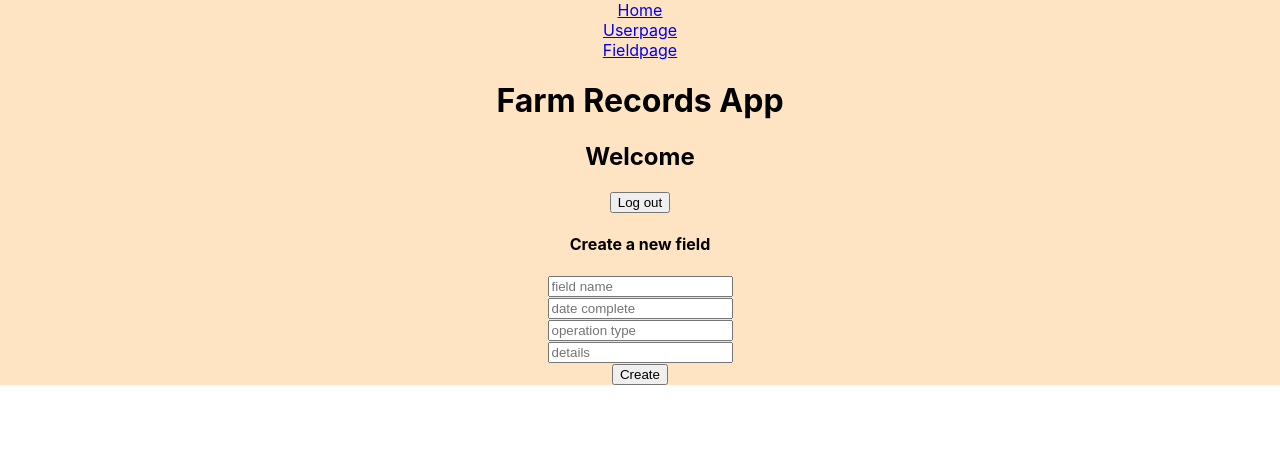
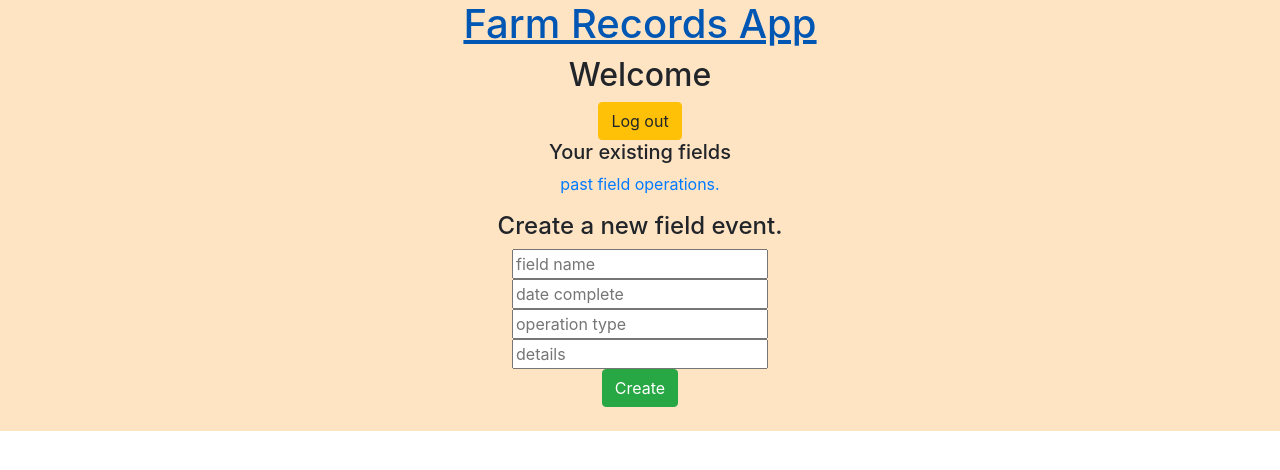
Before and after one commit to countryraised/farm-records-frontend, a React (Create React App) app: page /userpage in a window 1280 px wide. Shown: the top 470 px of the page. Built offline with nearby package versions, Linux system fonts and the light colour scheme; no server answers.

Commit message:
added bootstrap css, working on css styling

```diff
--- a/package.json
+++ b/package.json
@@ -8,6 +8,7 @@
     "@testing-library/user-event": "^12.8.1",
     "axios": "^0.21.1",
     "bcryptjs": "^2.4.3",
+    "bootstrap": "^5.0.0-beta2",
     "cookie-parser": "^1.4.5",
     "express": "^4.17.1",
     "jsonwebtoken": "^8.5.1",
--- a/public/index.html
+++ b/public/index.html
@@ -24,7 +24,11 @@
       work correctly both with client-side routing and a non-root public URL.
       Learn how to configure a non-root public URL by running `npm run build`.
     -->
-    <title>React App</title>
+
+    <!-- // to use bootstrap -->
+    <link rel="stylesheet" href="https://stackpath.bootstrapcdn.com/bootstrap/4.3.1/css/bootstrap.min.css" integrity="sha384-ggOyR0iXCbMQv3Xipma34MD+dH/1fQ784/j6cY/iJTQUOhcWr7x9JvoRxT2MZw1T" crossorigin="anonymous">
+
+    <title>Farm-Record-App</title>
   </head>
   <body>
     <noscript>You need to enable JavaScript to run this app.</noscript>
--- a/src/App.js
+++ b/src/App.js
@@ -23,9 +23,11 @@ class App extends Component {
       dateComplete:'',
       operationType:'',
       details:'',
+      apiDataLoaded: false,
 
     };
   }
+
 
   componentDidMount = () => {
     this.getRecords();
@@ -34,15 +36,16 @@ class App extends Component {
     const response = await axios.get('http://localhost:3001/farmrecord/all' || 'https://');
     this.setState({
       records: response.data,
+      apiDataLoaded: true
     });
   };
-  getUsers = async () => {
-    console.log("get users")
-    const response = await axios.get('http://localhost:3001/user/all');
-    this.setState({
-      allUsers: response.data,
-    });
-  };
+  // getUsers = async () => {
+  //   console.log("get users")
+  //   const response = await axios.get('http://localhost:3001/user/all');
+  //   this.setState({
+  //     allUsers: response.data,
+  //   });
+  // };
 
   getUser = async () => {
     console.log("get users")
@@ -131,11 +134,11 @@ class App extends Component {
       return (
         <div className="App">
           <header>
-            <Link to={`/`}><div>Home</div></Link>
-            <Link to={`/userpage`}><div>Userpage</div></Link>
+            {/* <Link to={`/`}><div>Home</div></Link> */}
+            {/* <Link to={`/userpage`}><div>Userpage</div></Link> */}
 
-            <Link to={`/fieldpage`}><div>Fieldpage</div></Link>
-            <h1>Farm Records App</h1>
+            {/* <Link to={`/fieldpage`}><div>Fieldpage</div></Link> */}
+            <Link to={`/`}><h1>Farm Records App</h1></Link>
           </header>
 
           <Route exact path="/" render = {() => (
--- a/src/components/Fieldpage.js
+++ b/src/components/Fieldpage.js
@@ -6,7 +6,6 @@ function Fieldpage(props) {
 
     const foundFields = (props.records.filter(field=> {
         return field.userId === props.userId
-        && field.fieldName == props.fieldName
         })
     );
 
@@ -16,8 +15,8 @@ function Fieldpage(props) {
     return(
         <div>
             <Link to={`/userpage`}><div>Userpage</div></Link>
-            <h4>fieldpage.js</h4>
-            <h1> Field name</h1>
+            {/* <h4>fieldpage.js</h4> */}
+            <h1>Your completed field operations</h1>
 
             <div>
                 {foundFields.map(field =>
--- a/src/components/Homepage.js
+++ b/src/components/Homepage.js
@@ -6,10 +6,10 @@ function Homepage(props) {
 
     return(
         <div>
-            {/* <h1>Farm Records App</h1> */}
-            {/* user login */}
+
             <h3>Log In</h3>
-            <form onSubmit={props.login}>
+            <form onSubmit={props.login} >
+                <div>
                     <input
                         name='username'
                         type='text'
@@ -25,10 +25,12 @@ function Homepage(props) {
                         onChange={props.loginOnChange}
                     />
                     <input type='submit' value='Login' />
-                {/* <Link to={`/userpage`} ><input type='submit' value='Login' /></Link> */}
+
+                </div>
             </form><br/>
+
                 <h4>OR</h4>
-            {/* user sign up */}
+
             <h3>Sign Up</h3>
             <br/>
             <form onSubmit={props.signup}>
--- a/src/components/Userpage.js
+++ b/src/components/Userpage.js
@@ -9,20 +9,18 @@ function Userpage(props) {
     );
     const uniqueFields = [...new Set(foundFields.map(rec => rec.fieldName))];
 
-
-    console.log(uniqueFields)
-    // console.log(props.userId) //integer
-    // console.log(foundFields) //array of objects.
-    // console.log(props.userName)
-
     return(
         <div>
             <h2>Welcome {props.userName}</h2>
-            <button onClick={props.logout}>Log out</button><br/>
+            <button onClick={props.logout} class="btn btn-warning">Log out</button><br/>
 
-            <div>{uniqueFields.map(field=> <div><Link to={`/fieldpage`} ><p key={field}>{field}</p></Link></div>)}</div>
 
-            <h4>Create a new field</h4>
+            <div>
+                <h5>Your existing fields</h5>
+                <div>{uniqueFields.map(field=> <div><h6>{field}</h6></div>)}</div>
+            </div>
+            <div><Link to='/fieldpage'><p>past field operations.</p> </Link></div>
+            <h4>Create a new field event.</h4>
             <form onSubmit={props.createField} >
                 <input
                     name='fieldName'
@@ -58,9 +56,9 @@ function Userpage(props) {
                     value={props.userId}
                     onChange={props.loginOnChange}
                 />
-                <input type='submit' value='Create' />
+                <input type='submit' value='Create' class="btn btn-success" />
 
-            </form>
+            </form>    <br/>
 
         </div>
     )
```
Also changed, not shown: 1 other file (tests, documents, lock files or other folders). Lines whose indentation alone changed are shown as unchanged.
